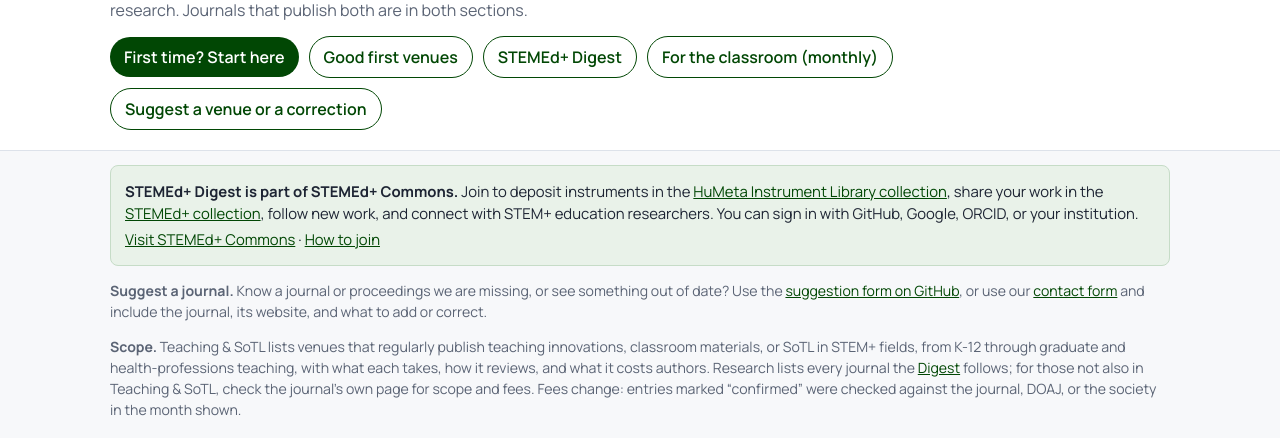
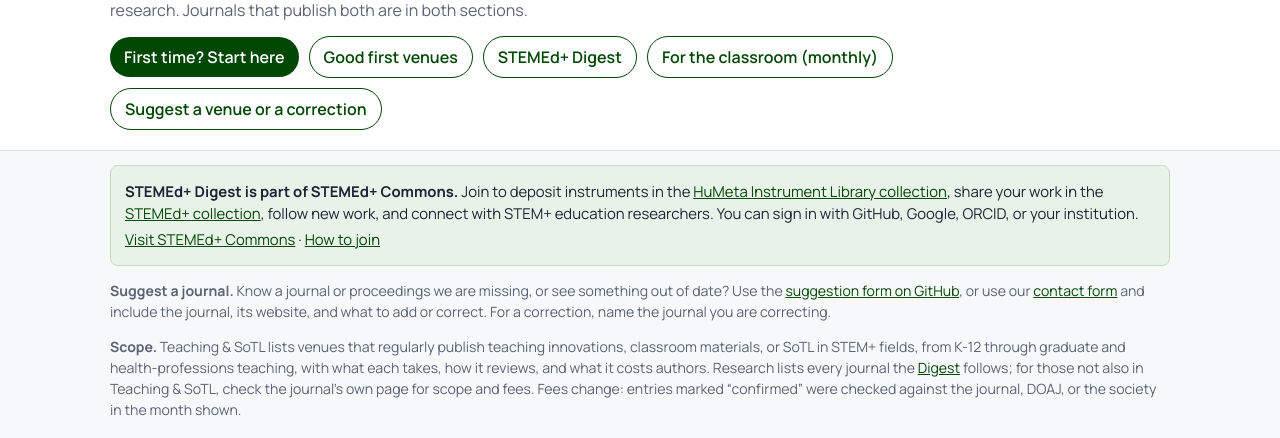
Before and after one commit to JLib271/STEMEd-Digest, a plain HTML site: page site/publish.html in a window 1280 px wide. Shown: the part 353-791 px from the top of the page. Drawn offline with Linux system fonts and the light colour scheme; files whose address does not match are found by name.

Commit message:
Contact form: ask people to name the listing they are correcting
Co-Authored-By: Claude Opus 5.5 <noreply@anthropic.com>
Claude-Session: https://claude.ai/code/session_01Xxm9siXygVpFM5Q4XvGHYh

```diff
--- a/site/publish.html
+++ b/site/publish.html
@@ -96,7 +96,7 @@
 </header>
 <div class="wrap"><div class="join join-top" role="note"><p><strong>STEMEd+ Digest is part of STEMEd+ Commons.</strong> Join to deposit instruments in the <a href="https://works.hcommons.org/collections/humetainstrumentlibrary/" target="_blank" rel="noopener noreferrer">HuMeta Instrument Library collection<span class="vh"> (opens in a new tab)</span></a>, share your work in the <a href="https://works.hcommons.org/collections/stemedplus/" target="_blank" rel="noopener noreferrer">STEMEd+ collection<span class="vh"> (opens in a new tab)</span></a>, follow new work, and connect with STEM+ education researchers. You can sign in with GitHub, Google, ORCID, or your institution.</p><p><a href="https://stemedplus.hcommons.org/" target="_blank" rel="noopener noreferrer">Visit STEMEd+ Commons<span class="vh"> (opens in a new tab)</span></a> · <a href="https://support.hcommons.org/profiles/login-and-registration/" target="_blank" rel="noopener noreferrer">How to join<span class="vh"> (opens in a new tab)</span></a></p></div></div>
 <main class="wrap">
-  <p class="note" id="add"><strong>Suggest a journal.</strong> Know a journal or proceedings we are missing, or see something out of date? Use the <a href="https://github.com/JLib271/STEMEd-Digest/issues/new?template=suggest_journal.yml" target="_blank" rel="noopener">suggestion form on GitHub</a>, or use our <a href="https://stemedplus.org/contact-us/">contact form</a> and include the journal, its website, and what to add or correct.</p>
+  <p class="note" id="add"><strong>Suggest a journal.</strong> Know a journal or proceedings we are missing, or see something out of date? Use the <a href="https://github.com/JLib271/STEMEd-Digest/issues/new?template=suggest_journal.yml" target="_blank" rel="noopener">suggestion form on GitHub</a>, or use our <a href="https://stemedplus.org/contact-us/">contact form</a> and include the journal, its website, and what to add or correct. For a correction, name the journal you are correcting.</p>
   <p class="note"><strong>Scope.</strong> Teaching &amp; SoTL lists venues that regularly publish teaching innovations, classroom materials, or SoTL in STEM+ fields, from K-12 through graduate and health-professions teaching, with what each takes, how it reviews, and what it costs authors. Research lists every journal the <a href="./">Digest</a> follows; for those not also in Teaching &amp; SoTL, check the journal's own page for scope and fees. Fees change: entries marked “confirmed” were checked against the journal, DOAJ, or the society in the month shown.</p>
   <div class="controls v" role="search">
     <div><label for="sec">Section</label><select id="sec"><option value="">Both</option></select></div>
```
